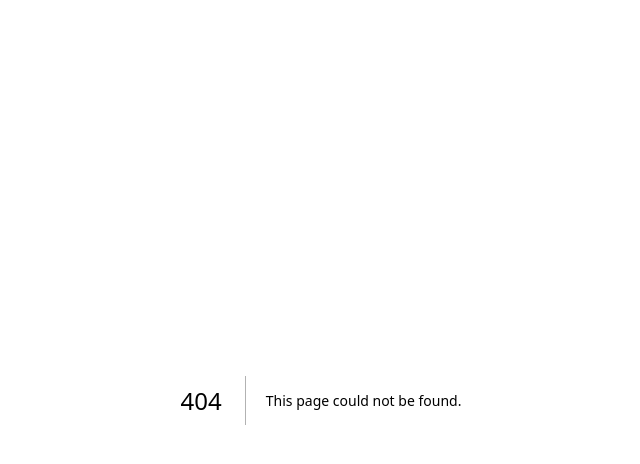
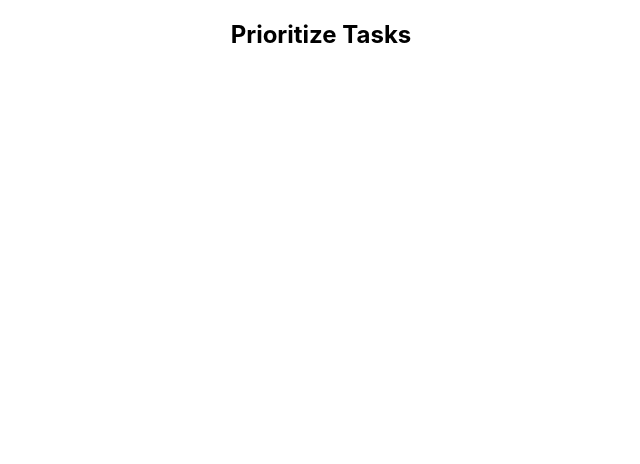
Before and after one commit to mr-refactor/time-box, a Next.js app: page /priorities in a window 1280 px wide. Before the commit this address had no page. Shown: the top 464 px of the page, without its empty margins (319-959 px from the left). Built offline with nearby package versions, Linux system fonts and the light colour scheme.

Commit message:
priorities: added priorities page

```diff
--- /dev/null
+++ b/components/priorities/PrioritiesLayout.tsx
@@ -0,0 +1,11 @@
+import styles from "../../styles/PrioritiesLayout.module.css";
+import { PrioritiesList } from "./PrioritiesList";
+
+export const PrioritiesLayout = () => {
+  return (
+    <section className={styles.container}>
+      <h2>Prioritize Tasks</h2>
+      <PrioritiesList />
+    </section>
+  );
+};
--- /dev/null
+++ b/components/priorities/PrioritiesList.tsx
@@ -0,0 +1,14 @@
+import { FunctionComponent as FC, useContext, useState } from "react";
+import { TaskContext } from "../../context/TasksContext";
+
+export const PrioritiesList = () => {
+  const { tasks } = useContext(TaskContext);
+
+  return (
+    <div>
+      {tasks.map((t) => (
+        <p key={t.id}>{t.value}</p>
+      ))}
+    </div>
+  );
+};
--- a/components/task-dump/TaskBox.tsx
+++ b/components/task-dump/TaskBox.tsx
@@ -1,7 +1,4 @@
-import {
-  FunctionComponent as FC,
-  useContext,
-} from "react";
+import { FunctionComponent as FC, useContext } from "react";
 import { TaskContext } from "../../context/TasksContext";
 import { TaskComponent } from "./TaskComponent";
 import styles from "../../styles/TaskBox.module.css";
--- a/components/task-dump/TaskDump.tsx
+++ b/components/task-dump/TaskDump.tsx
@@ -1,4 +1,5 @@
 import styles from "../../styles/TaskDump.module.css";
+import Link from "next/link";
 import { AddTaskForm } from "./AddTaskForm";
 import { TaskBox } from "./TaskBox";
 
@@ -6,8 +7,9 @@ export const TaskDump = () => {
   return (
     <section className={styles.container}>
       <h2>Task Dump</h2>
-      <AddTaskForm/>
+      <AddTaskForm />
       <TaskBox />
+      <Link href="/priorities">Finished!</Link>
     </section>
   );
 };
--- /dev/null
+++ b/pages/priorities.tsx
@@ -0,0 +1,18 @@
+import Head from "next/head";
+import { PrioritiesLayout } from "../components/priorities/PrioritiesLayout";
+
+export default function PrioritiesPage() {
+  return (
+    <div>
+      <Head>
+        <title>Time Box</title>
+        <meta
+          name="description"
+          content="Get more out of your day with Time Box. Follow the time boxing template to organize your schedule and get more done."
+        />
+        <link rel="icon" href="/favicon.ico" />
+      </Head>
+      <PrioritiesLayout />
+    </div>
+  );
+}
--- /dev/null
+++ b/styles/PrioritiesLayout.module.css
@@ -0,0 +1,6 @@
+.container {
+  display: flex;
+  flex-direction: column;
+  justify-items: center;
+  align-items: center;
+}
```
